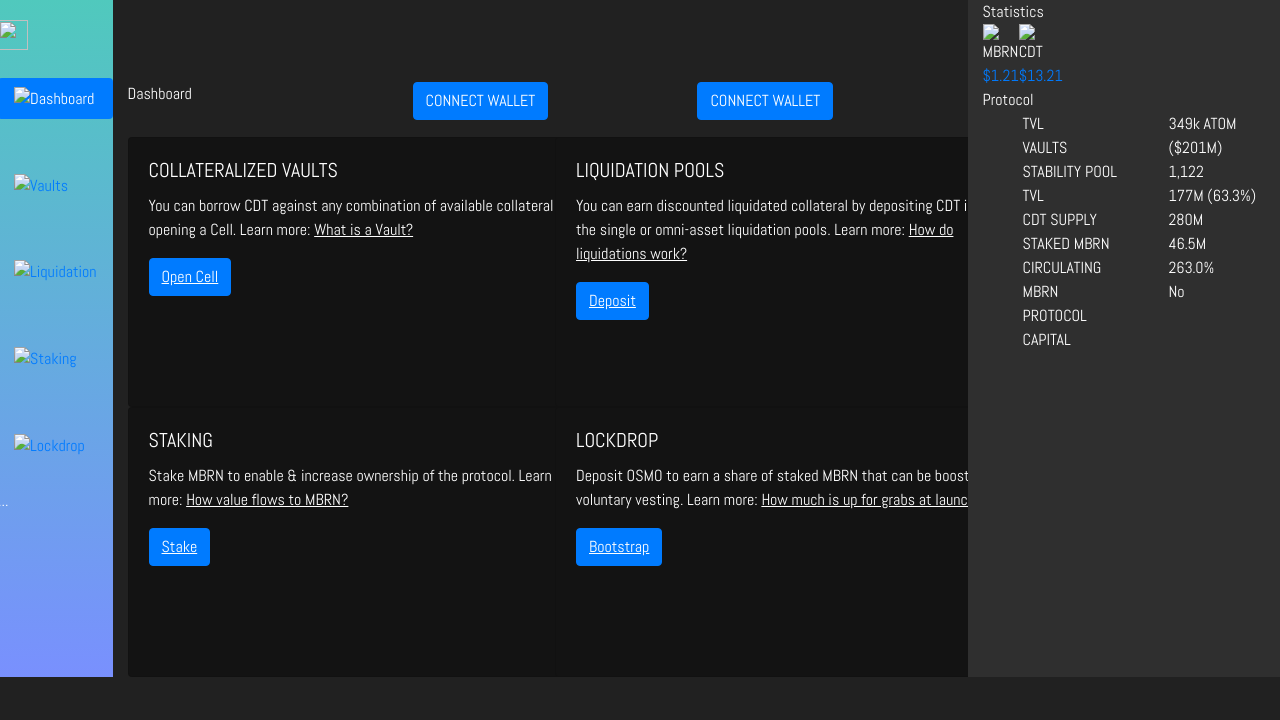
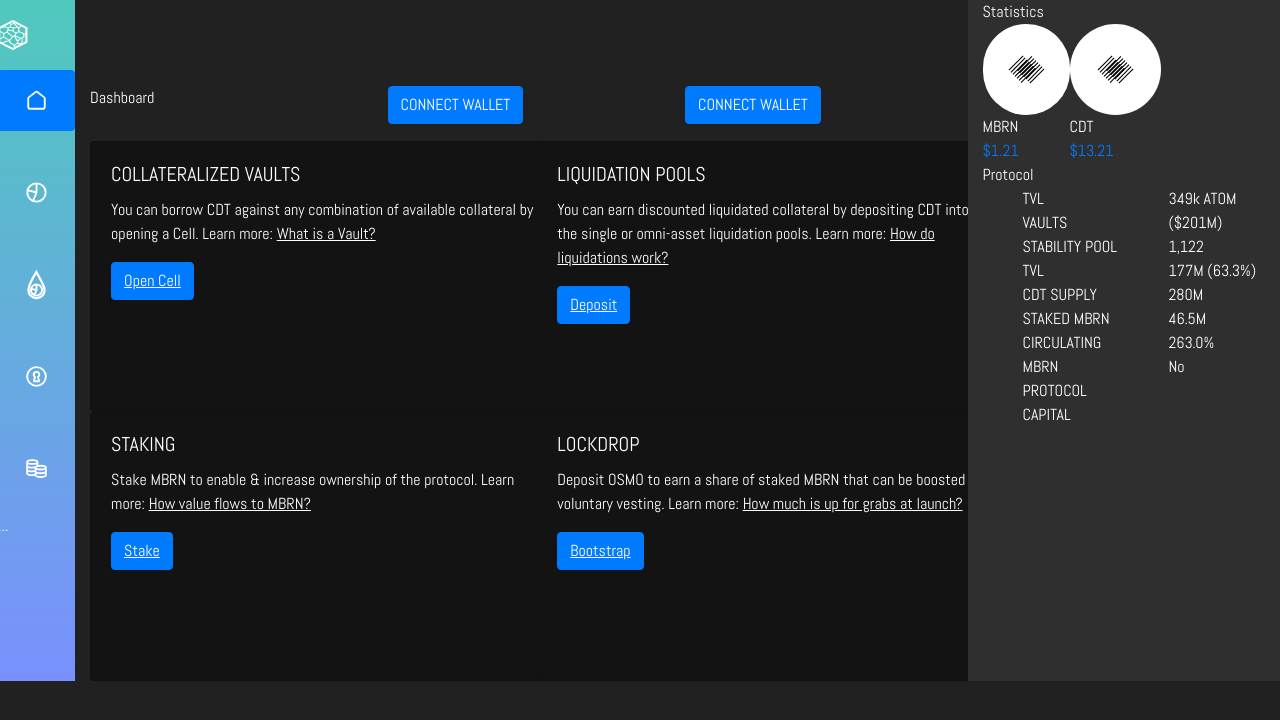
Before and after one commit to SieraMM/membrane-dashboard, a plain HTML site: page index.html in a window 1280 px wide. Drawn offline with nearby package versions, Linux system fonts and the light colour scheme; the site is published under a folder, as on GitHub Pages, so addresses that start at the root find nothing.

Commit message:
fixing sourcing

```diff
--- a/index.html
+++ b/index.html
@@ -32,7 +32,7 @@
                 <!-- this is your logo-->
 
                 <a class="navbar-brand" href="#">
-                    <img src="/images/Logo.png"id="logo" width="30" height="30" alt="">
+                    <img src="images/Logo.png"id="logo" width="30" height="30" alt="">
                 </a>
                 <!-- end-->
 
@@ -40,20 +40,20 @@
                 <div class="nav flex-column nav-pills " id="v-pills-tab" role="tablist" aria-orientation="vertical">
                     <a class="nav-link active  spacing" id="v-pills-home-tab" data-toggle="pill" href="#v-pills-home"
                         role="tab" aria-controls="v-pills-home" aria-selected="true"> <img
-                            src="/images/dashboard.svg" width="45" height="45" alt="Dashboard">
+                            src="images/dashboard.svg" width="45" height="45" alt="Dashboard">
                     </a>
                     <a class="nav-link  spacing" id="v-pills-profile-tab" data-toggle="pill" href="#v-pills-profile"
                         role="tab" aria-controls="v-pills-profile" aria-selected="false"><img
-                            src="/images/pie_chart.svg" width="45" height="45" alt="Vaults"></a>
+                            src="images/pie_chart.svg" width="45" height="45" alt="Vaults"></a>
                     <a class="nav-link  spacing" id="v-pills-messages-tab" data-toggle="pill" href="#v-pills-messages"
                         role="tab" aria-controls="v-pills-messages" aria-selected="false"><img
-                            src="/images/liquidation_pool.svg" width="45" height="45" alt="Liquidation"></a>
+                            src="images/liquidation_pool.svg" width="45" height="45" alt="Liquidation"></a>
                     <a class="nav-link  spacing" id="v-pills-settings-tab" data-toggle="pill" href="#v-pills-settings"
                         role="tab" aria-controls="v-pills-settings" aria-selected="false"><img
-                            src="/images/staking.svg" width="45" height="45" alt="Staking"></a>
+                            src="images/staking.svg" width="45" height="45" alt="Staking"></a>
                     <a class="nav-link  spacing" id="v-pills-settings-tab" data-toggle="pill" href="#v-pills-settings"
                         role="tab" aria-controls="v-pills-settings" aria-selected="false"><img
-                            src="/images/lockdrop.svg" width="45" height="45" alt="Lockdrop"></a>
+                            src="images/lockdrop.svg" width="45" height="45" alt="Lockdrop"></a>
                 </div>
                 <div class="tab-content" id="v-pills-tabContent">
                     <div class="tab-pane fade show active" id="v-pills-home" role="tabpanel"
@@ -144,12 +144,12 @@
                 <span> Statistics</span>
                 <div class="d-flex">
                     <div class="mbrn d-flex flex-column">
-                        <img src="/images/Frame 836.svg">
+                        <img src="images/Frame 836.svg">
                         <span> MBRN</span>
                         <a href="https://app.osmosis.zone/?from=OSMO&to=MBRN">$1.21</a>
                     </div>
                     <div class="cdt d-flex flex-column">
-                        <img src="/images/CDT.svg">
+                        <img src="images/CDT.svg">
                         <span> CDT</span>
                         <a href="https://app.osmosis.zone/?from=OSMO&to=MBRN">$13.21</a>
                     </div>
--- a/style.css
+++ b/style.css
@@ -38,7 +38,7 @@ margin-bottom: 2%;
 .gradient{
     background-image: linear-gradient(#50C9BD, #7990FE);
     padding-left: 1%;
-    padding-top: 1%;;
+    padding-top: 1%;
 }
 ul{
     list-style-type: none;
```
